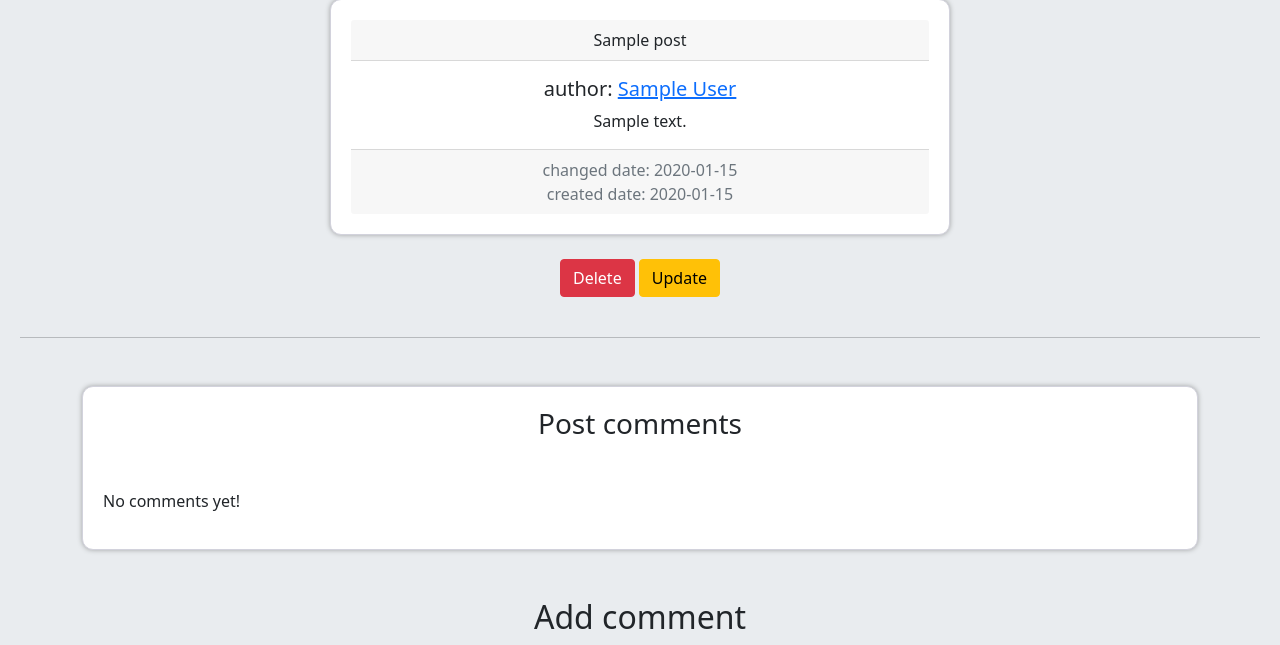
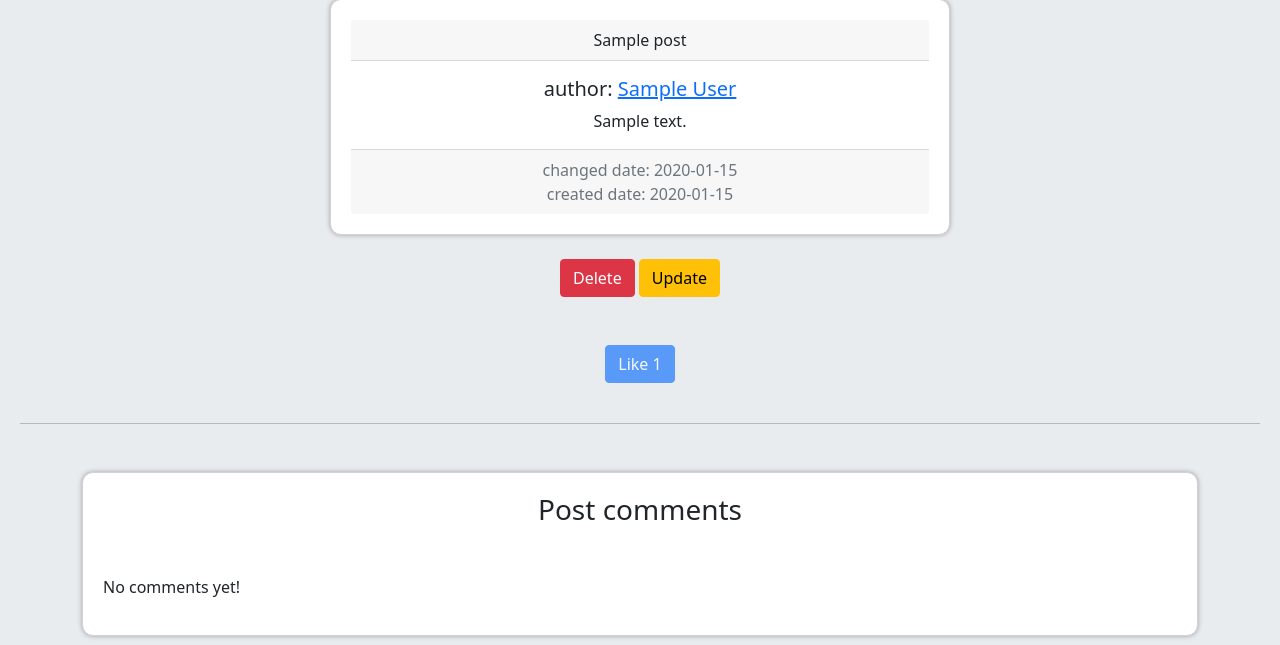
Before and after one commit to AmirHosseinAzhdari/django_social_media_site, a Django app: a page that uses posts/templates/posts/detail.html in a window 1280 px wide. Shown: the part 101-746 px from the top of the page. Run offline with Django 4.2, Linux system fonts and the light colour scheme; a user stored in the database is signed in; tables that the repository leaves empty hold one stand-in row (values such as "Sample post").

Commit message:
finish voting

```diff
--- a/posts/models.py
+++ b/posts/models.py
@@ -20,6 +20,15 @@
     def get_absolute_url(self):
         return reverse('posts:post_detail', args=(self.id, self.slug))
 
+    def user_can_like(self, user):
+        vote = user.uvote.filter(post=self)
+        if vote.exists():
+            return True
+        return False
+
+    def liked_count(self):
+        return self.pvote.count()
+
 
 class Comment(models.Model):
     user = models.ForeignKey(User, on_delete=models.CASCADE, related_name='ucomments')
@@ -31,3 +40,11 @@
 
     def __str__(self):
         return f'{self.user} - {self.body[:30]}'  # 30 first character
+
+
+class Vote(models.Model):
+    user = models.ForeignKey(User, on_delete=models.CASCADE, related_name='uvote')
+    post = models.ForeignKey(Post, on_delete=models.CASCADE, related_name='pvote')
+
+    def __str__(self):
+        return f"{self.user} liked {self.post.title}"
--- a/posts/templates/posts/detail.html
+++ b/posts/templates/posts/detail.html
@@ -29,7 +29,12 @@
     <a href="{% url 'posts:post_update' post.id %}" class="btn btn-warning">Update</a>
 </div>
 {% endif %}
-
+{% if request.user.is_authenticated %}
+<div class="text-center p-4">
+    <a href="{% url 'posts:post_like' post.id %}" class="btn btn-primary {% if user_can_like %}disabled{% endif %}">Like
+        {{ post.liked_count }}</a>
+</div>
+{% endif %}
 
 <hr>
 
@@ -95,7 +100,7 @@
     <form action="" method="post" class="col-md-10" novalidate>
         {% csrf_token %}
         {{ form.as_p }}
-            <input type="hidden" value="{{ reply.id }}">
+        <input type="hidden" value="{{ reply.id }}">
         <input type="submit" value="Add" class="btn btn-info form-control">
     </form>
     {% else %}
--- a/posts/urls.py
+++ b/posts/urls.py
@@ -9,4 +9,5 @@
     path('delete/<int:post_id>/', views.PostDeleteView.as_view(), name="post_delete"),
     path('update/<int:post_id>/', views.PostUpdateView.as_view(), name="post_update"),
     path('create/', views.PostCreateView.as_view(), name="post_create"),
+    path('like/<int:post_id>/', views.PostLikeView.as_view(), name="post_like"),
 ]
--- a/posts/views.py
+++ b/posts/views.py
@@ -6,7 +6,7 @@
 from django.utils.decorators import method_decorator
 from django.utils.text import slugify
 from posts.forms import PostCreateAndUpdateForm, CommentCreateForm
-from posts.models import Post, Comment
+from posts.models import Post, Comment, Vote
 
 
 class PostDetailView(View):
@@ -19,11 +19,15 @@
     def get(self, request, post_id, post_slug, comment_id=None):
         comments = self.model_instance.pcomments.filter(is_reply=False)
         reply_comment = get_object_or_404(Comment, pk=comment_id) if comment_id else None
+        user_can_like = False
+        if request.user.is_authenticated and self.model_instance.user_can_like(user=request.user):
+            user_can_like = True
         return render(request, 'posts/detail.html', {
             "post": self.model_instance,
             "comments": comments,
             'form': self.form_class,
-            "reply": reply_comment
+            "reply": reply_comment,
+            "user_can_like": user_can_like
         })
 
     @method_decorator(login_required)
@@ -100,3 +104,15 @@
             messages.success(request, 'posts updated successfully', 'success')
             return redirect('posts:post_detail', post.id, post.slug)
         return render(request, 'posts/update.html', {"form": form})
+
+
+class PostLikeView(LoginRequiredMixin, View):
+    def get(self, request, post_id):
+        post = get_object_or_404(Post, pk=post_id)
+        liked_post = post.pvote.filter(user=request.user)
+        if liked_post:
+            messages.error(request, "You are already liked this post", "danger")
+        else:
+            Vote.objects.create(post=post, user=request.user)
+            messages.success(request, 'You liked this post successfully', 'success')
+        return redirect("posts:post_detail", post.id, post.slug)
```
